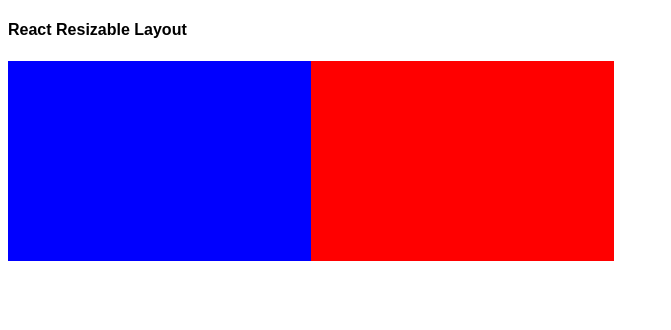
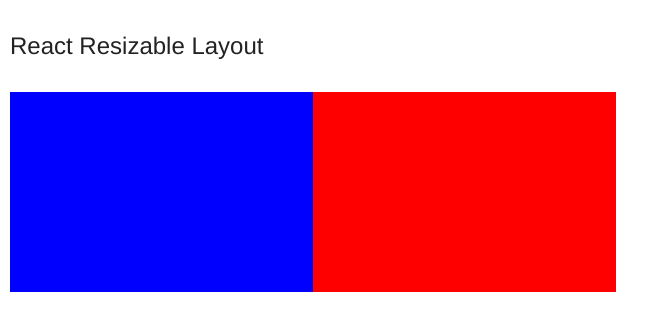
Before and after one commit to anoopmd/react-resizable-layout, a React app: page / in a window 1280 px wide. Shown: the whole page, without its empty margins (0-671 px from the left). Built offline with nearby package versions, Linux system fonts and the light colour scheme.

Commit message:
Cleanup + Added demo

```diff
--- a/package.json
+++ b/package.json
@@ -17,7 +17,8 @@
   "license": "ISC",
   "dependencies": {
     "react": "^16.13.1",
-    "react-dom": "^16.13.1"
+    "react-dom": "^16.13.1",
+    "styled-components": "^5.2.0"
   },
   "devDependencies": {
     "@babel/core": "^7.11.6",
--- a/src/components/App.js
+++ b/src/components/App.js
@@ -1,22 +1,27 @@
-import React, { useState, useEffect } from 'react';
+import React, { useState, useEffect, useRef } from 'react';
 import ReactDOM from 'react-dom';
+import StyleWrapper from './StyleWrapper';
 
 const App = () => {
-  const [paneWidth, setPaneWidth] = useState(300);
+  const [leftPaneWidth, setLeftPaneWidth] = useState(300);
   const [dragging, setDragging] = useState(false);
+  const leftPaneRef = useRef(null);
 
   const handleMouseMove = (e) => {
     e.preventDefault();
     if(dragging) {
-      setPaneWidth(e.clientX - 10);
+      let offsetLeft = leftPaneRef.current.offsetLeft;
+      setLeftPaneWidth(e.clientX - offsetLeft);
     }
   };
 
   const handleMouseUp = (e) => {
+    e.preventDefault();
     setDragging(false);
   };
 
   const handleMouseDown = (e) => {
+    e.preventDefault();
     setDragging(true);
   };
 
@@ -28,22 +33,21 @@ const App = () => {
       document.removeEventListener('mouseup', handleMouseUp);
       document.removeEventListener('mousemove', handleMouseMove);
     };
-  }, [dragging, paneWidth]);
+  }, [dragging, leftPaneWidth]);
 
   return (
-      <div>
-        <h4>React Resizable Layout</h4>
-        <div style={{display: 'flex'}}>
-          <div style={{width: `${paneWidth}px`, height: '200px', background: 'blue'}}>
+      <StyleWrapper>
+        <div className="container">
+          <div className="leftPane" style={{width: `${leftPaneWidth}px`}} ref={leftPaneRef}>
           </div>
-          <div onMouseDown={handleMouseDown} style={{display: 'flex', cursor: 'col-resize', width: '6px'}}>
-            <div style={{background: 'blue', width: '3px'}}></div>
-            <div style={{background: 'red', width: '3px'}}></div>
+          <div className="seperator" onMouseDown={handleMouseDown}>
+            <div></div>
+            <div></div>
           </div>
-          <div style={{width: '300px', height: '200px', background: 'red'}}>
+          <div className="rightPane">
           </div>
         </div>
-      </div>
+      </StyleWrapper>
   );
 };
 export default App;
--- /dev/null
+++ b/src/components/StyleWrapper.js
@@ -0,0 +1,36 @@
+import styled from 'styled-components';
+
+const Wrapper = styled.div`
+  .container {
+    display: flex;
+  }
+
+  .leftPane {
+    height: 200px;
+    background: blue;
+  }
+
+  .rightPane {
+    width: 300px;
+    height: 200px;
+    background: red;
+  }
+
+  .seperator {
+    display: flex;
+    cursor: col-resize;
+    width: 6px;
+
+    div {
+      width: 3px;
+      &:nth-child(1) {
+        background: blue;
+      }
+      &:nth-child(2) {
+        background: red;
+      }
+    }
+  }
+`;
+
+export default Wrapper;
--- /dev/null
+++ b/src/global-styles.js
@@ -0,0 +1,23 @@
+import { createGlobalStyle } from 'styled-components';
+
+const GlobalStyle = createGlobalStyle`
+  html,
+  body {
+    color: #222;
+  }
+
+  body {
+    margin: 10px;
+  }
+
+  h4.title {
+    font-size: 1.5rem;
+    font-weight: 400;
+  }
+
+  body {
+    font-family: 'Helvetica Neue', Helvetica, Arial, sans-serif;
+  }
+`
+
+export default GlobalStyle;
--- a/src/index.html
+++ b/src/index.html
@@ -2,13 +2,8 @@
 <html lang="en">
 <head>
     <meta charset="UTF-8">
-    <title>React Miniplate</title>
+    <title>React Resizable Layout</title>
 </head>
-<style type="text/css">
-  html {
-    font-family: sans-serif;
-  }
-</style>
 <body>
     <div id="app"></div>
 </body>
--- a/src/index.js
+++ b/src/index.js
@@ -1,5 +1,12 @@
-import React from 'react'
-import { render } from 'react-dom'
-import App from './components/App'
+import React from 'react';
+import { render } from 'react-dom';
+import App from './components/App';
+import GlobalStyle from './global-styles';
 
-render(<App />, document.getElementById('app'));
+render((
+  <div>
+    <h4 className="title">React Resizable Layout</h4>
+    <App />
+    <GlobalStyle/>
+  </div>
+), document.getElementById('app'));
```
Also changed, not shown: README.md, demo/demo.gif (added), 1 other file.
